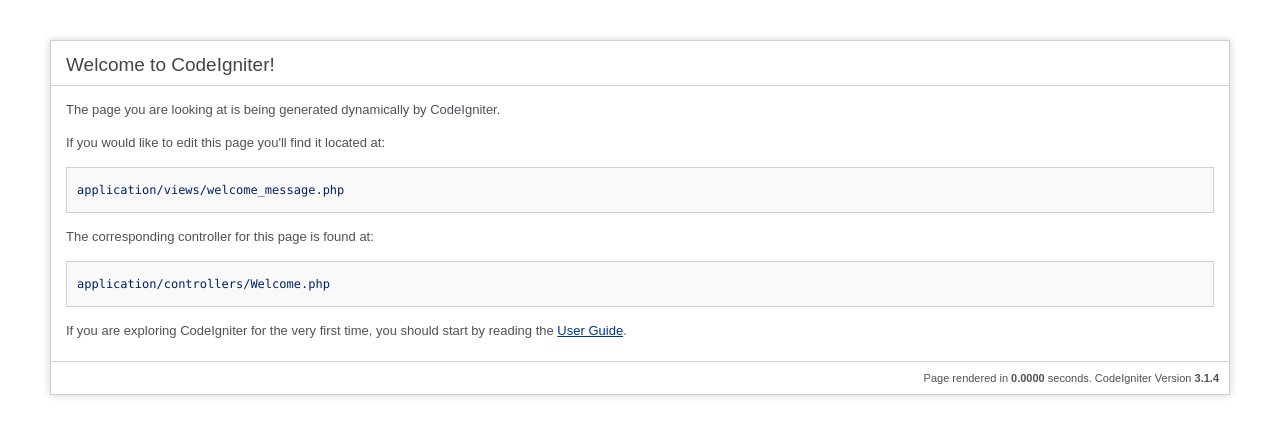
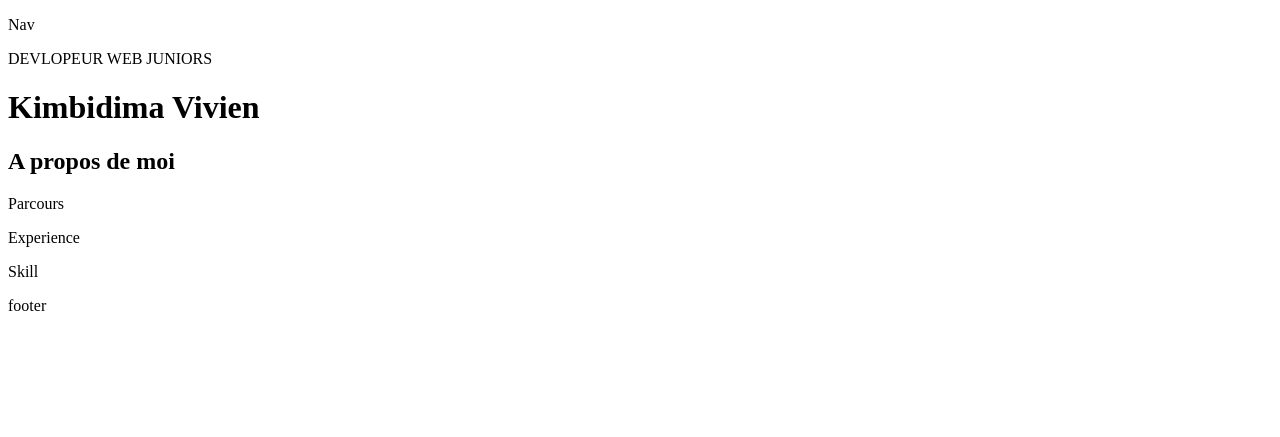
Before and after one commit to Vien3440/portfolio2017, a CodeIgniter app: page /database/ in a window 1280 px wide. Shown: the top 437 px of the page. Run offline with CodeIgniter, Linux system fonts and the light colour scheme.

Commit message:
Poursuite de la création de l'environement :

```diff
--- a/application/config/config.php
+++ b/application/config/config.php
@@ -23,7 +23,7 @@ defined('BASEPATH') OR exit('No direct script access allowed');
 | a PHP script and you can easily do that on your own.
 |
 */
-$config['base_url'] = '';
+$config['base_url'] = 'http://www.viendev.com/';
 
 /*
 |--------------------------------------------------------------------------
@@ -35,7 +35,7 @@ $config['base_url'] = '';
 | variable so that it is blank.
 |
 */
-$config['index_page'] = 'index.php';
+$config['index_page'] = '';
 
 /*
 |--------------------------------------------------------------------------
--- a/application/config/routes.php
+++ b/application/config/routes.php
@@ -49,6 +49,11 @@ defined('BASEPATH') OR exit('No direct script access allowed');
 | Examples:	my-controller/index	-> my_controller/index
 |		my-controller/my-method	-> my_controller/my_method
 */
-$route['default_controller'] = 'welcome';
+//$route['default_controller'] = 'welcome';
 $route['404_override'] = '';
 $route['translate_uri_dashes'] = FALSE;
+
+/*--------User route ----------*/
+$route['default_controller'] = 'viewsController';
+
+/*--------Admin route ----------*/
--- /dev/null
+++ b/application/controllers/ViewsController.php
@@ -0,0 +1,23 @@
+<?php
+
+defined('BASEPATH') OR exit('No direct script access allowed');
+
+class ViewsController extends CI_Controller {
+
+    public function __construct() {
+        parent::__construct();
+        $this->load->helper('url');
+    }
+
+    /**
+     * return this landingPage (home)
+     */
+    public function index() {
+
+        $this->load->view('user/userTemplate/header');
+        $this->load->view('user/userTemplate/nav');
+        $this->load->view('user/landingPage');
+        $this->load->view('user/userTemplate/footer');
+    }
+
+}
--- a/application/views/user/landingPage.php
+++ b/application/views/user/landingPage.php
@@ -1,2 +1,28 @@
-<?php
-?>
+<?php ?>
+
+<body>
+    <header>
+        <p> DEVLOPEUR WEB JUNIORS </p>
+        <div class="logo"></div>
+        <h1>Kimbidima Vivien</h1>
+    </header>
+    <section>
+        <div class="headerAbout">
+            <h2>A propos de moi</h2>
+        </div>
+        <div>
+            <div class="row">
+                <div>Parcours</div>
+                <p></p>
+            </div>
+            <div class="row">
+                <div>Experience</div>
+                <p></p>
+            </div>
+            <div class="row">
+                <div>Skill</div>
+                <p></p>
+            </div>
+        </div>
+    </section>
+</body>
--- /dev/null
+++ b/application/views/user/userTemplate/footer.php
@@ -0,0 +1,8 @@
+<?php ?>
+
+
+        <footer class="footer1 colorBack">
+            <p>footer</p>
+        </footer>
+    </body>
+</html>
--- /dev/null
+++ b/application/views/user/userTemplate/header.php
@@ -0,0 +1,19 @@
+<?php
+?>
+
+<!DOCTYPE html>
+<html>
+    <head>
+        <meta name="viewport" content="width=device-width, initial-scale=1.0, user-scalable=0">
+        <title>Salut</title>
+<!-- Impor css-->
+
+        <link rel = "stylesheet" type = "text/css"
+         href="<?php echo base_url();?>/web/style/main.css">
+        <link rel="stylesheet" type="text/css" href="" >
+        <link href="https://fonts.googleapis.com/css?family=Poppins" rel="stylesheet">
+        <link href="https://fonts.googleapis.com/css?family=Lato" rel="stylesheet">
+        <meta name="viewport" content="width=device-width, user-scalable=no">
+        <meta charset="UTF-8"/>
+    </head>
+    <body>
--- /dev/null
+++ b/application/views/user/userTemplate/nav.php
@@ -0,0 +1,6 @@
+<?php
+?>
+
+<nav>
+    <p>Nav</p>
+</nav>
--- a/web/style/scss/template.scss
+++ b/web/style/scss/_template.scss
@@ -4,11 +4,19 @@ To change this template file, choose Tools | Templates
 and open the template in the editor.
 */
 /*
-    Created on : 13 juin 2017, 21:38:46
+    Created on : 14 juin 2017, 23:27:57
     Author     : vien34
 */
+
 
 /////////Typo //////////
 
 
+
 /////////Colore //////////
+
+$yellow :#EEAB39;
+
+$grey :#404141;
+
+$beige :#FBFED2;
--- /dev/null
+++ b/web/style/scss/main.scss
@@ -0,0 +1,13 @@
+/*
+To change this license header, choose License Headers in Project Properties.
+To change this template file, choose Tools | Templates
+and open the template in the editor.
+*/
+/*
+    Created on : 13 juin 2017, 21:38:46
+    Author     : vien34
+*/
+
+@import"_template.scss";
+@import"_landingPage.scss";
+@import"_contact.scss";
```
Also changed, not shown: web/style/main.css (+30 -1 lines), 1 other file.
